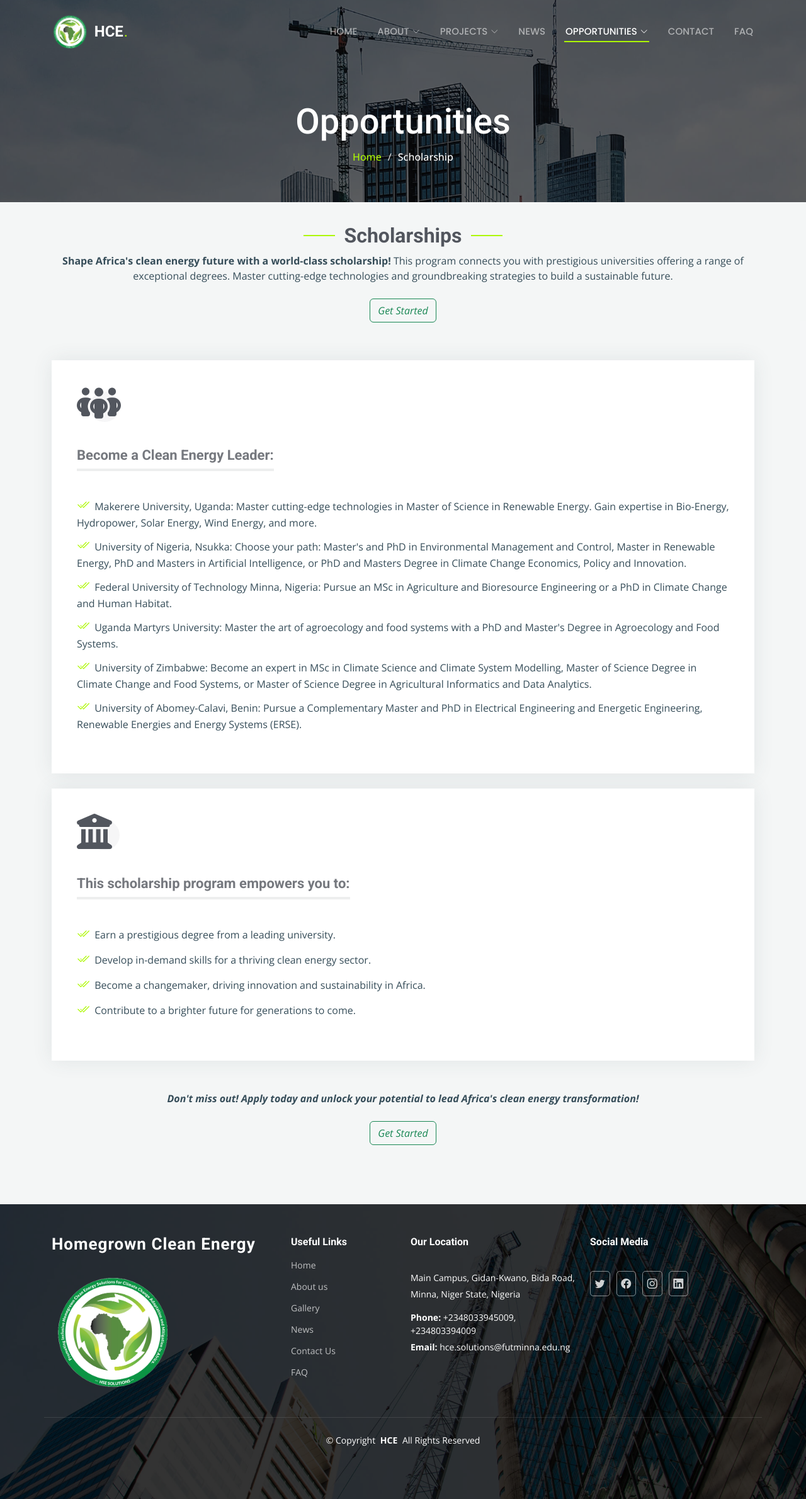
After one commit to Alben-cmd/hce_solutions, a Laravel app: page /scholarship in a window 1280 px wide. The commit adds this page. Shown: the whole page at 63% size. Run offline with Laravel 8, Linux system fonts and the light colour scheme.

Commit message:
Scholarships

```diff
--- /dev/null
+++ b/app/Http/Controllers/OpportunityController.php
@@ -0,0 +1,18 @@
+<?php
+
+namespace App\Http\Controllers;
+
+use Illuminate\Http\Request;
+
+class OpportunityController extends Controller
+{
+    public function opportunities(){
+
+        return view('front.opportunities.opportunities ');
+    }
+
+    public function scholarship(){
+
+        return view('front.opportunities.scholarship ');
+    }
+}
--- /dev/null
+++ b/resources/views/front/opportunities/scholarship.blade.php
@@ -0,0 +1,95 @@
+@extends('layouts.master')
+
+@section('title', 'Scholarship: HCE')
+
+@section('content')
+
+<main class="main">
+
+    <!-- Page Title -->
+    <div class="page-title" data-aos="fade" style="background-image: url({{asset('main/assets/img/page-title-bg.jpg')}});">
+      <div class="container position-relative">
+        <h1>Opportunities</h1>
+        <nav class="breadcrumbs">
+          <ol>
+            <li><a href=" {{ route('home') }} ">Home</a></li>
+            <li class="current">Scholarship</li>
+          </ol>
+        </nav>
+      </div>
+    </div><!-- End Page Title -->
+
+    <!-- Alt Services Section -->
+            <!-- Section Title -->
+
+            <section id="services" class="services section">
+
+                <!-- Section Title -->
+                <div class="container section-title" data-aos="fade-up">
+                    <br>
+                  <h2>Scholarships</h2>
+                  <p><strong>Shape Africa's clean energy future with a world-class scholarship! </strong>This program connects you with prestigious universities offering a range of exceptional degrees. Master cutting-edge technologies and groundbreaking strategies to build a sustainable future.</p>
+                  <br>
+                  <a href="#"><button type="button" class="btn btn-outline-success"><em>Get Started</em></button></a>
+                </div><!-- End Section Title -->
+
+                <div class="container">
+
+                    <div data-aos="fade-up" data-aos-delay="200">
+                        <div class="service-item position-relative">
+                            <div class="icon">
+                            <i class="fa-solid fa-people-group"></i>
+                            </div>
+
+                            <h3>Become a Clean Energy Leader:</h3>
+                            <div class="features section">
+                                <div class=" tab-pane fade active show" id="features-tab-1" role="tabpanel">
+                                    <ul>
+                                        <li><i class="bi bi-check2-all"></i> <span>Makerere University, Uganda: Master cutting-edge technologies in Master of Science in Renewable Energy. Gain expertise in Bio-Energy, Hydropower, Solar Energy, Wind Energy, and more.</span></li>
+                                        <li><i class="bi bi-check2-all"></i> <span>University of Nigeria, Nsukka: Choose your path: Master's and PhD in Environmental Management and Control, Master in Renewable Energy, PhD and Masters in Artificial Intelligence, or PhD and Masters Degree in Climate Change Economics, Policy and Innovation.</span></li>
+                                        <li><i class="bi bi-check2-all"></i> <span>Federal University of Technology Minna, Nigeria: Pursue an MSc in Agriculture and Bioresource Engineering or a PhD in Climate Change and Human Habitat.</span></li>
+                                        <li><i class="bi bi-check2-all"></i> <span>Uganda Martyrs University: Master the art of agroecology and food systems with a PhD and Master's Degree in Agroecology and Food Systems.</span></li>
+                                        <li><i class="bi bi-check2-all"></i> <span>University of Zimbabwe: Become an expert in MSc in Climate Science and Climate System Modelling, Master of Science Degree in Climate Change and Food Systems, or Master of Science Degree in Agricultural Informatics and Data Analytics.</span></li>
+                                        <li><i class="bi bi-check2-all"></i> <span>University of Abomey-Calavi, Benin: Pursue a Complementary Master and PhD in Electrical Engineering and Energetic Engineering, Renewable Energies and Energy Systems (ERSE).</span></li>
+                                    </ul>
+                                </div>
+                            </div>
+                        </div>
+                    </div><!-- End Service Item -->
+                    <br>
+
+                    <div data-aos="fade-up" data-aos-delay="200">
+                        <div class="service-item position-relative">
+                            <div class="icon">
+                              <i class="fa-solid fa-building-columns"></i>
+                            </div>
+                            <h3>This scholarship program empowers you to:</h3>
+                            <div class="features section">
+
+                                <div class=" tab-pane fade active show" id="features-tab-1" role="tabpanel">
+                                    <ul>
+                                        <li><i class="bi bi-check2-all"></i> <span>Earn a prestigious degree from a leading university.</span></li>
+                                        <li><i class="bi bi-check2-all"></i> <span>Develop in-demand skills for a thriving clean energy sector.</span></li>
+                                        <li><i class="bi bi-check2-all"></i> <span>Become a changemaker, driving innovation and sustainability in Africa.</span></li>
+                                        <li><i class="bi bi-check2-all"></i> <span>Contribute to a brighter future for generations to come.</span></li>
+                                    </ul>
+                                </div>
+                            </div>
+                        </div>
+                    </div><!-- End Service Item -->
+                    <br>
+
+                    <br>
+                    <!-- Section Title -->
+        <div class="container section-title" data-aos="fade-up">
+            <!-- <h2>Services</h2> -->
+            <p> <em> <strong>Don't miss out! Apply today and unlock your potential to lead Africa's clean energy transformation!</strong></em></p>
+            <br>
+            <a href="#"><button type="button" class="btn btn-outline-success"><em>Get Started</em></button></a><br><br>
+          </div><!-- End Section Title -->
+                </div>
+
+            </section>
+  </main>
+
+  @endsection
--- a/resources/views/layouts/header.blade.php
+++ b/resources/views/layouts/header.blade.php
@@ -44,7 +44,12 @@
               <li><a href="#">Dropdown 4</a></li>
             </ul>
           </li> -->
-          <li><a href="services.html">Opportunities</a></li>
+          <li class="dropdown"><a href="#" class="{{ Request()->is('opportunities', 'scholarship') ? 'active' : '' }}"><span>Opportunities</span> <i class="bi bi-chevron-down toggle-dropdown"></i></a>
+            <ul>
+              <li><a href="{{ route('opportunities') }} ">Opportunities</a></li>
+              <li><a href="{{ route('scholarship') }}">Scholarships</a></li>
+            </ul>
+          </li>
           <li><a href="contact.html">Contact</a></li>
           <li><a href="services.html">FAQ</a></li>
         </ul>
--- a/routes/web.php
+++ b/routes/web.php
@@ -3,6 +3,7 @@
 use Illuminate\Support\Facades\Route;
 use App\Http\Controllers\FrontController;
 use App\Http\Controllers\ProjectController;
+use App\Http\Controllers\OpportunityController;
 
 /*
 |--------------------------------------------------------------------------
@@ -25,3 +26,6 @@ Route::get('/impacts', [ProjectController::class, 'impacts'])->name('impacts');
 Route::get('/workshops_training', [ProjectController::class, 'workshops_training'])->name('workshops_training');
 //projects ends
 Route::get('/news', [FrontController::class, 'news'])->name('news');
+//opportunities start
+Route::get('/opportunities', [OpportunityController::class, 'opportunities'])->name('opportunities');
+Route::get('/scholarship', [OpportunityController::class, 'scholarship'])->name('scholarship');
```
Also changed, not shown: resources/views/front/about/about.blade.php (+6 -5 lines), resources/views/front/about/outcomes.blade.php (+6 -8 lines), resources/views/front/opportunities/opportunities.blade.php (added, +34 -0 lines), resources/views/front/projects/workshops_training.blade.php (+32 -15 lines).
